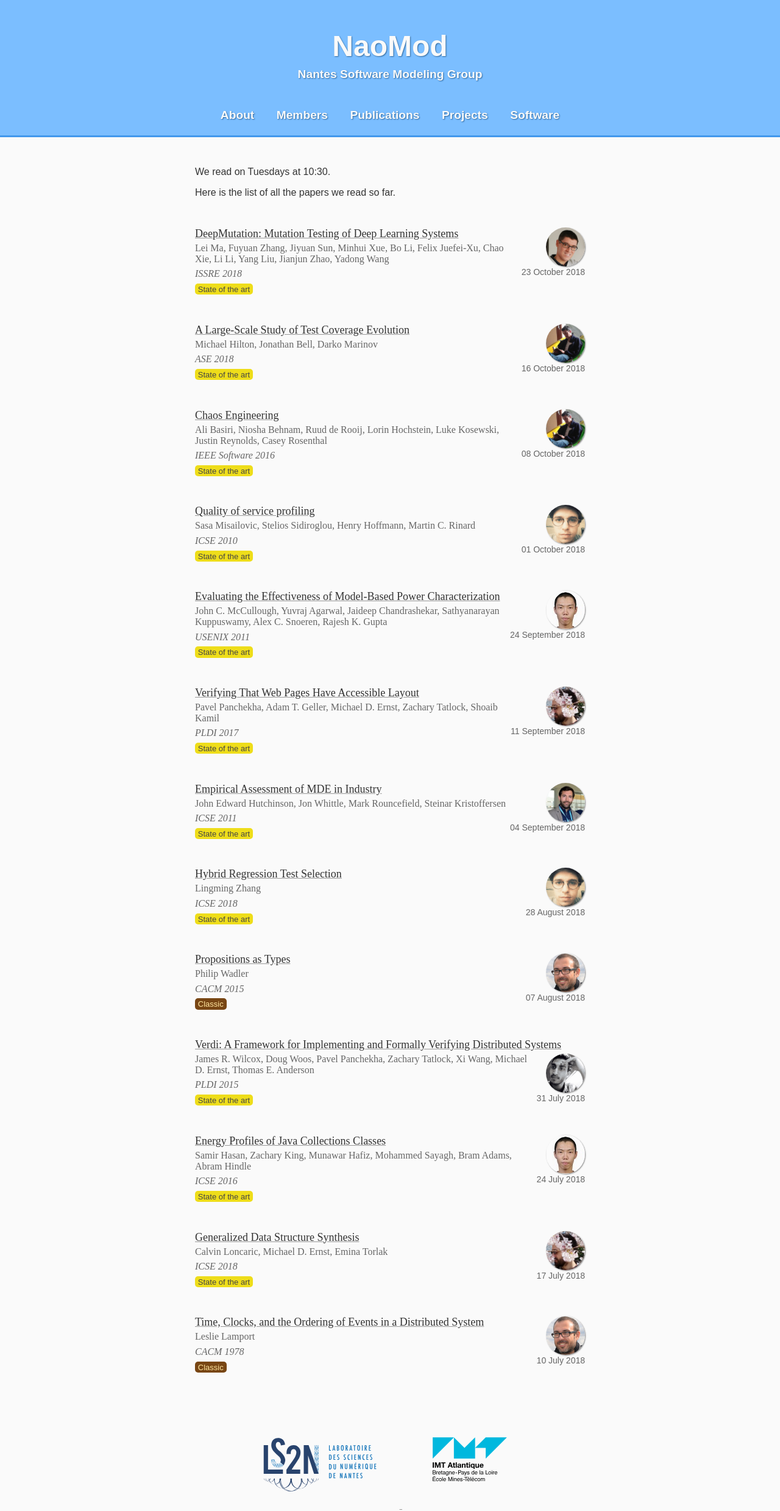
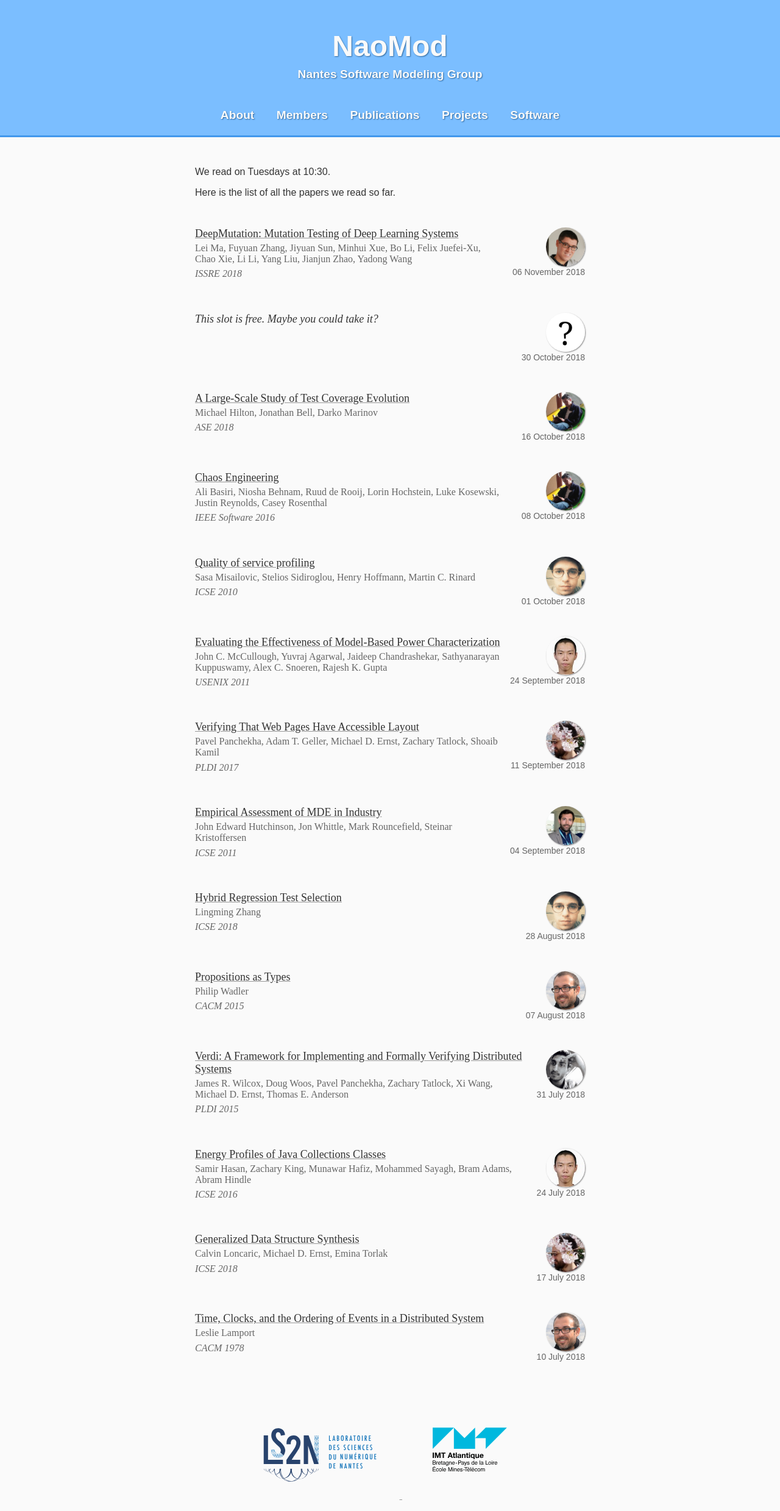
Before and after one commit to NaoMod/naomod.github.io, a Jekyll site: the page built from paper-of-the-week.html, in a window 1280 px wide. Shown: the whole page at 61% size. Built offline with Jekyll 4.4.1, drawn with Linux system fonts in a browser that asks for light colours.

Commit message:
Fix weird placement of speakers; highlight next paper
Also allow for a to-be-determined paper slot.

```diff
--- a/paper-of-the-week.html
+++ b/paper-of-the-week.html
@@ -3,7 +3,7 @@
 title: Paper of the Week
 
 papers:
-- date: 2018-10-23
+- date: 2018-11-06
   speaker: Jean-Marie
   title: "DeepMutation: Mutation Testing of Deep Learning Systems"
   authors: Lei Ma, Fuyuan Zhang, Jiyuan Sun, Minhui Xue, Bo Li, Felix Juefei-Xu, Chao Xie, Li Li, Yang Liu, Jianjun Zhao, Yadong Wang
@@ -11,6 +11,9 @@
   year: 2018
   url: https://arxiv.org/pdf/1805.05206
   tag: State of the art
+
+- date: 2018-10-30
+  speaker: TBD
 
 - date: 2018-10-16
   speaker: Gerson
@@ -148,6 +151,9 @@
   - name: Florent
     picture: fmdkdd.jpg
 
+  - name: TBD
+    picture: none.png
+
 ---
 
 <style>
@@ -157,8 +163,8 @@
   }
 
   .papers li {
-    clear: both;
     margin-bottom: 3rem;
+    display: flex;
   }
 
   h4 {
@@ -191,18 +197,16 @@
     margin-right: .5rem;
   }
 
-  .tag.classic {
-    color: #ffe59e;
-    background-color: #784614;
+  .bib-info {
+    flex: 1;
   }
 
-  .tag.state-of-the-art {
-    color: #444;
-    background-color: #eedd1a;
+  .free-slot {
+    font-style: italic;
   }
 
   .speaker {
-    float: right;
+    margin-left: 1rem;
   }
 
   .speaker img {
@@ -217,7 +221,21 @@
   .speaker time {
     font-size: 14px;
     color: #666;
+    white-space: nowrap;
   }
+
+  .next time { color: #e6a }
+  .next .speaker img { box-shadow: 1px 1px 4px #e6a }
+  .next {
+    animation: flash 1s;
+  }
+  @keyframes flash {
+    from { background-color: inherit }
+    50%  { background-color: #e6a }
+    to   { background-color: inherit }
+  }
+  .upcoming { opacity: 0.5 }
+
 </style>
 
 <p>We read on Tuesdays at 10:30.</p>
@@ -227,15 +245,42 @@
 <ul class="papers">
   {% for paper in page.papers %}
     <li>
-      <h4><a href="{{ paper.url }}">{{ paper.title }}</a></h4>
+      <div class="bib-info">
+        {% if paper.speaker == 'TBD' %}
+        <h4 class="free-slot">This slot is free.  Maybe you could take it?</h4>
+        {% else %}
+        <h4><a href="{{ paper.url }}">{{ paper.title }}</a></h4>
+        <p class="authors">{{ paper.authors }}</p>
+        <p class="venue">{{ paper.venue }} {{ paper.year }}</p>
+        {% endif %}
+      </div>
       <div class="speaker">
         {% assign the_speaker = page.speakers | where:"name",paper.speaker | first %}
         <img src="img/members/{{ the_speaker.picture }}">
         <time datetime="{{ paper.date }}">{{ paper.date | date_to_long_string }}</time>
       </div>
-      <p class="authors">{{ paper.authors }}</p>
-      <p class="venue">{{ paper.venue }} {{ paper.year }}</p>
-      {% if paper.tag %}<span class="tag {{paper.tag | slugify }}">{{ paper.tag }}</span>{% endif %}
     </li>
   {% endfor %}
 </ul>
+
+<script>
+  // Return the papers that haven't been presented until now
+  function upcoming(now) {
+    const times = document.querySelectorAll('time')
+    return [].filter.call(times, t => {
+      const then = new Date(t.getAttribute('datetime'))
+      // Since the <time> doesn't contain the hour, set it here
+      then.setHours(11)
+      return then > now
+    }).map(t => t.closest('li'))
+  }
+
+  function highlightUpcoming() {
+    const up = upcoming(new Date())
+    const next = up.pop()
+    next.classList.add('next')
+    ;[].map.call(up, p => p.classList.add('upcoming'))
+  }
+
+  highlightUpcoming()
+</script>
```
Also changed, not shown: img/members/none.png (added).
